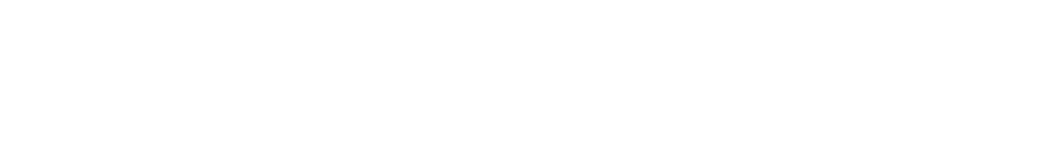
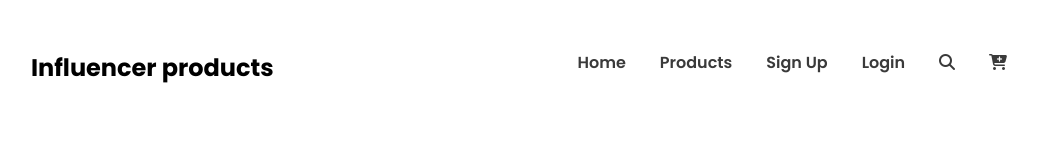
Before and after one commit to imtiaz-al-kabir/influencer-gear, a plain HTML site: page index.html in a window 1280 px wide. Shown: the whole page, without its empty margins (121-1159 px from the left). Drawn offline with Linux system fonts and the light colour scheme.

Commit message:
navbar done

```diff
--- a/index.html
+++ b/index.html
@@ -3,8 +3,39 @@
   <head>
     <meta charset="UTF-8" />
     <meta name="viewport" content="width=device-width, initial-scale=1.0" />
+    <!-- font awesome  -->
+    <link
+      rel="stylesheet"
+      href="https://cdnjs.cloudflare.com/ajax/libs/font-awesome/6.7.2/css/all.min.css"
+      integrity="sha512-Evv84Mr4kqVGRNSgIGL/F/aIDqQb7xQ2vcrdIwxfjThSH8CSR7PBEakCr51Ck+w+/U6swU2Im1vVX0SVk9ABhg=="
+      crossorigin="anonymous"
+      referrerpolicy="no-referrer"
+    />
+
     <title>Influencer Gear</title>
     <link rel="stylesheet" href="./style.css" />
   </head>
-  <body></body>
+  <body>
+    <header>
+      <nav class="navbar">
+        <div>
+          <h1>Influencer products</h1>
+        </div>
+        <div>
+          <ul class="nav-container">
+            <li><a href="">Home</a></li>
+            <li><a href="">Products</a></li>
+            <li><a href="">Sign Up</a></li>
+            <li><a href="">Login</a></li>
+            <li>
+              <a href=""><i class="fa-solid fa-magnifying-glass"></i></a>
+            </li>
+            <li>
+              <a href=""><i class="fa-solid fa-cart-plus"></i></a>
+            </li>
+          </ul>
+        </div>
+      </nav>
+    </header>
+  </body>
 </html>
--- a/style.css
+++ b/style.css
@@ -6,3 +6,25 @@
   box-sizing: border-box;
   font-family: "Poppins", sans-serif;
 }
+
+/* navbar style  */
+.navbar {
+  margin-top: 50px;
+  display: flex;
+  justify-content: space-around;
+}
+.navbar h1 {
+  font-size: 1.5rem;
+  font-weight: 700;
+}
+.nav-container {
+  display: flex;
+  justify-content: space-between;
+  gap: 34px;
+  list-style: none;
+}
+.nav-container a {
+  text-decoration: none;
+  font-weight: 600;
+  color: #3a3a3a;
+}
```
